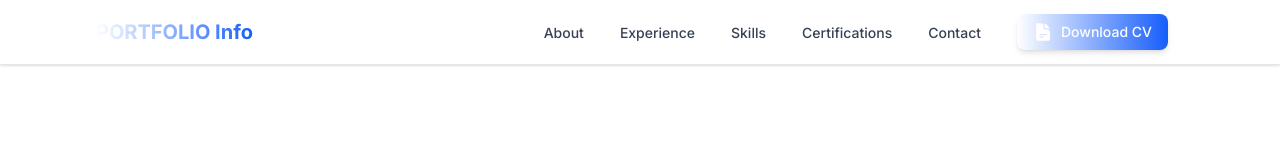
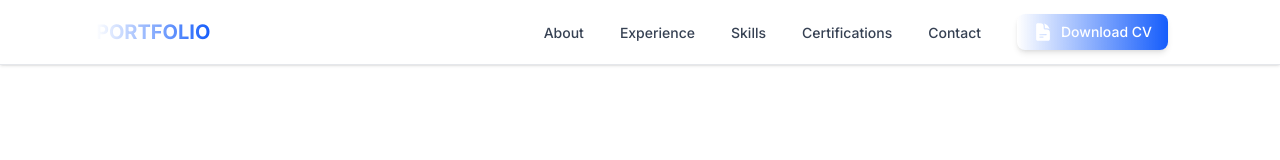
Before and after one commit to Johnnie-gitops/Portfolio, a Next.js app: page / in a window 1280 px wide. Shown: the top 160 px of the page. Built offline with nearby package versions, Linux system fonts and the light colour scheme.

Commit message:
edit portfolio info to Portfolio

```diff
--- a/src/app/(main)/components/Header.tsx
+++ b/src/app/(main)/components/Header.tsx
@@ -26,7 +26,7 @@ export default function Header() {
             transition={{ duration: 0.5 }}
           >
             <Link href="/" className="text-xl font-bold bg-clip-text text-transparent bg-gradient-to-r from-primary to-blue-600 dark:from-cyan-400 dark:to-cyan-600">
-              PORTFOLIO Info
+              PORTFOLIO
             </Link>
           </motion.div>
 
```
